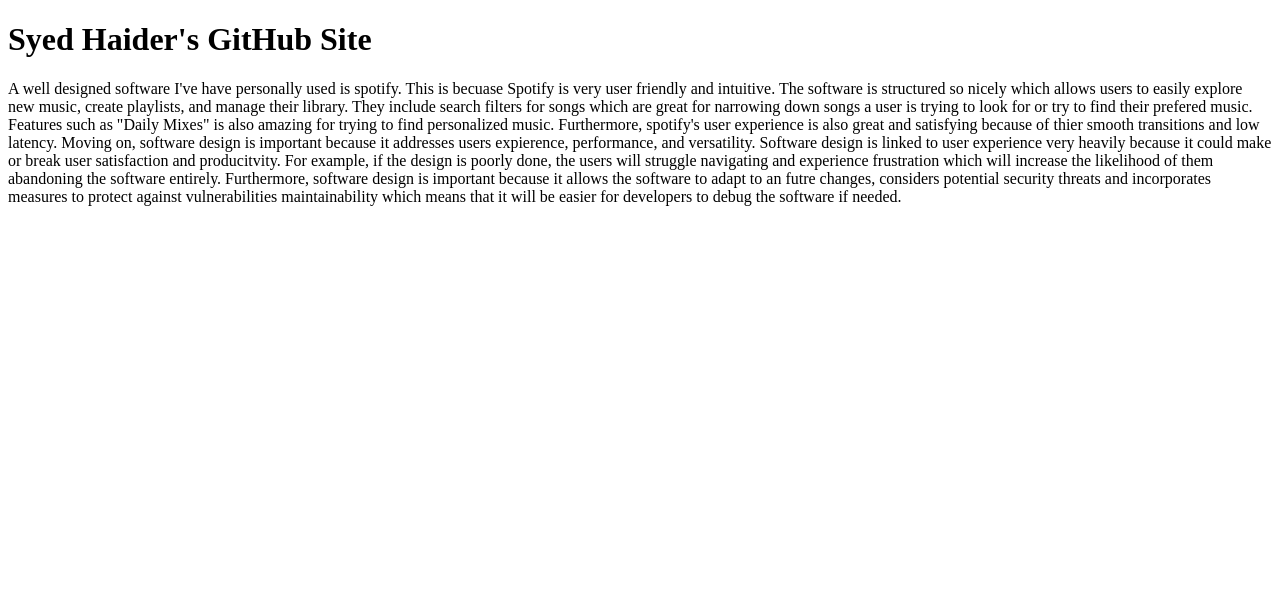
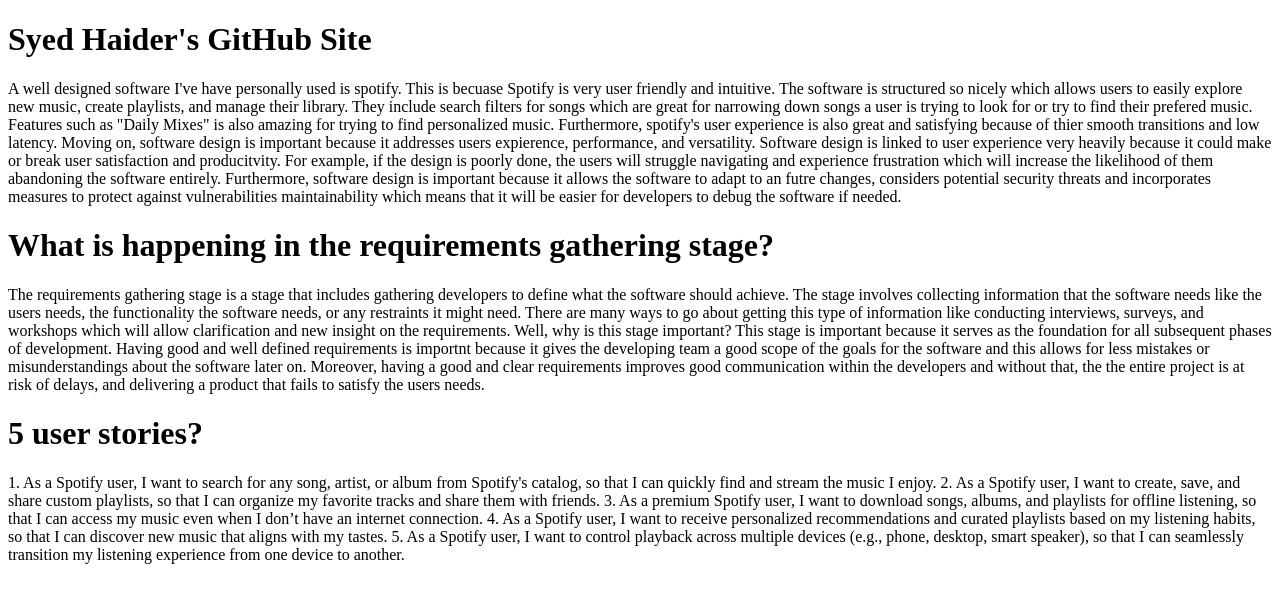
Before and after one commit to HaiderSyed05/SyedHaider786.github.io, a plain HTML site: page index.html in a window 1280 px wide. Drawn offline with Linux system fonts and the light colour scheme.

Commit message:
Update index.html

```diff
--- a/index.html
+++ b/index.html
@@ -23,5 +23,29 @@
   </p>
 
 </body>
+  <h1>What is happening in the
+requirements gathering stage?</h1>
+  <p> The requirements gathering stage is a stage that includes gathering developers to define what the software should achieve.
+    The stage involves collecting information that the software needs like the users needs, the functionality the software needs,
+    or any restraints it might need. There are many ways to go about getting this type of information like conducting interviews,
+    surveys, and workshops which will allow clarification and new insight on the requirements. Well, why is this stage important?
+    This stage is important because  it serves as the foundation for all subsequent phases of development. Having good and well defined
+    requirements is importnt because it gives the developing team a good scope of the goals for the software and this allows for less
+    mistakes or misunderstandings about the software later on. Moreover, having a good and clear requirements improves good communication
+    within the developers and without that, the the entire project is at risk of delays, and delivering a product that
+    fails to satisfy the users needs.
 
+    <p>
+    <h1>5 user stories?</h1>
+      <p>
+      1. As a Spotify user, I want to search for any song, artist, or album from Spotify's catalog, so that I can quickly find and stream the music I enjoy.
+
+      2. As a Spotify user, I want to create, save, and share custom playlists, so that I can organize my favorite tracks and share them with friends.
+
+      3. As a premium Spotify user, I want to download songs, albums, and playlists for offline listening, so that I can access my music even when I don’t have an internet connection.
+
+      4. As a Spotify user, I want to receive personalized recommendations and curated playlists based on my listening habits, so that I can discover new music that aligns with my tastes.
+
+      5. As a Spotify user, I want to control playback across multiple devices (e.g., phone, desktop, smart speaker), so that I can seamlessly transition my listening experience from one device to another.
+        <p>
 </html>
```
